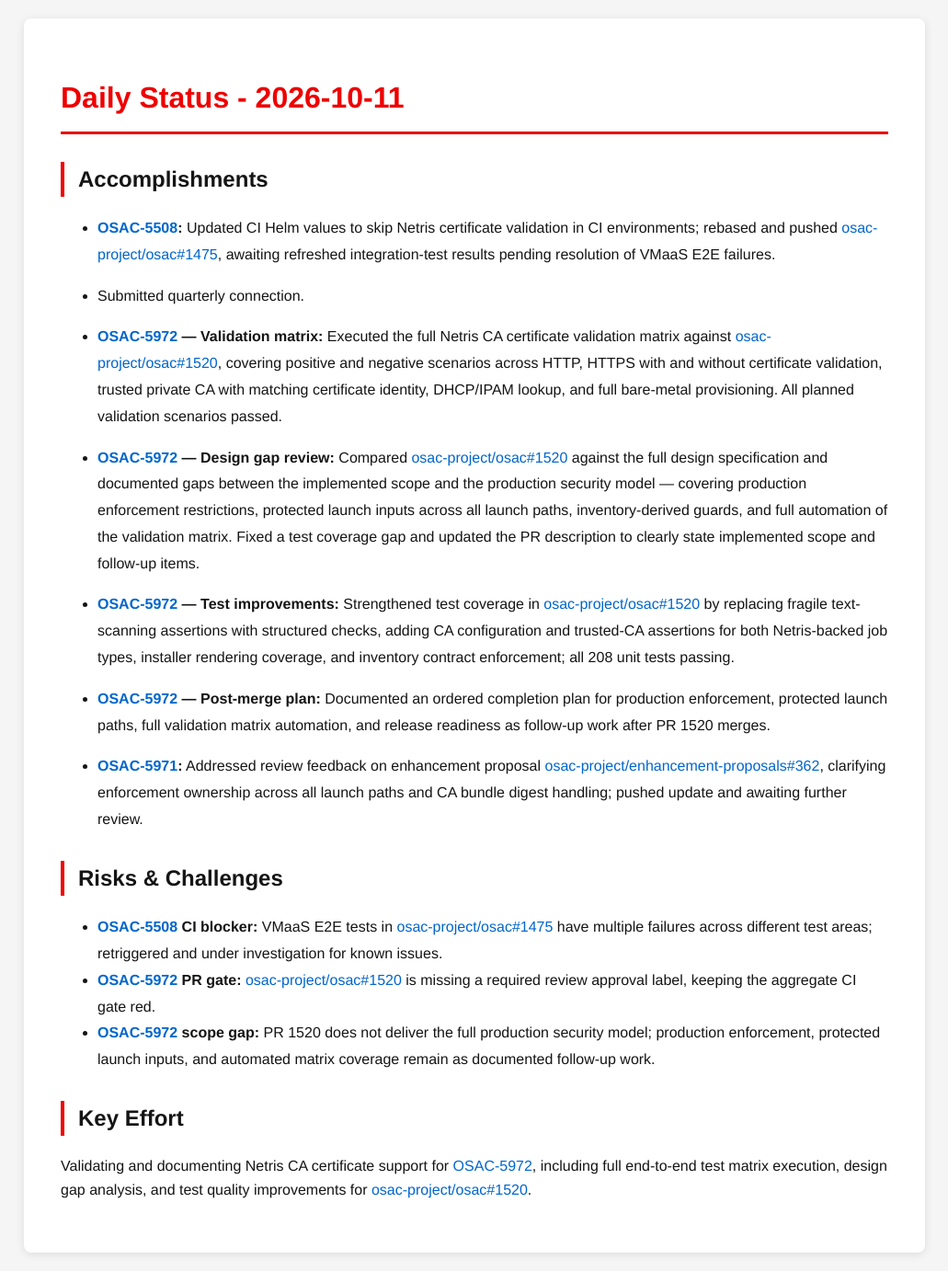
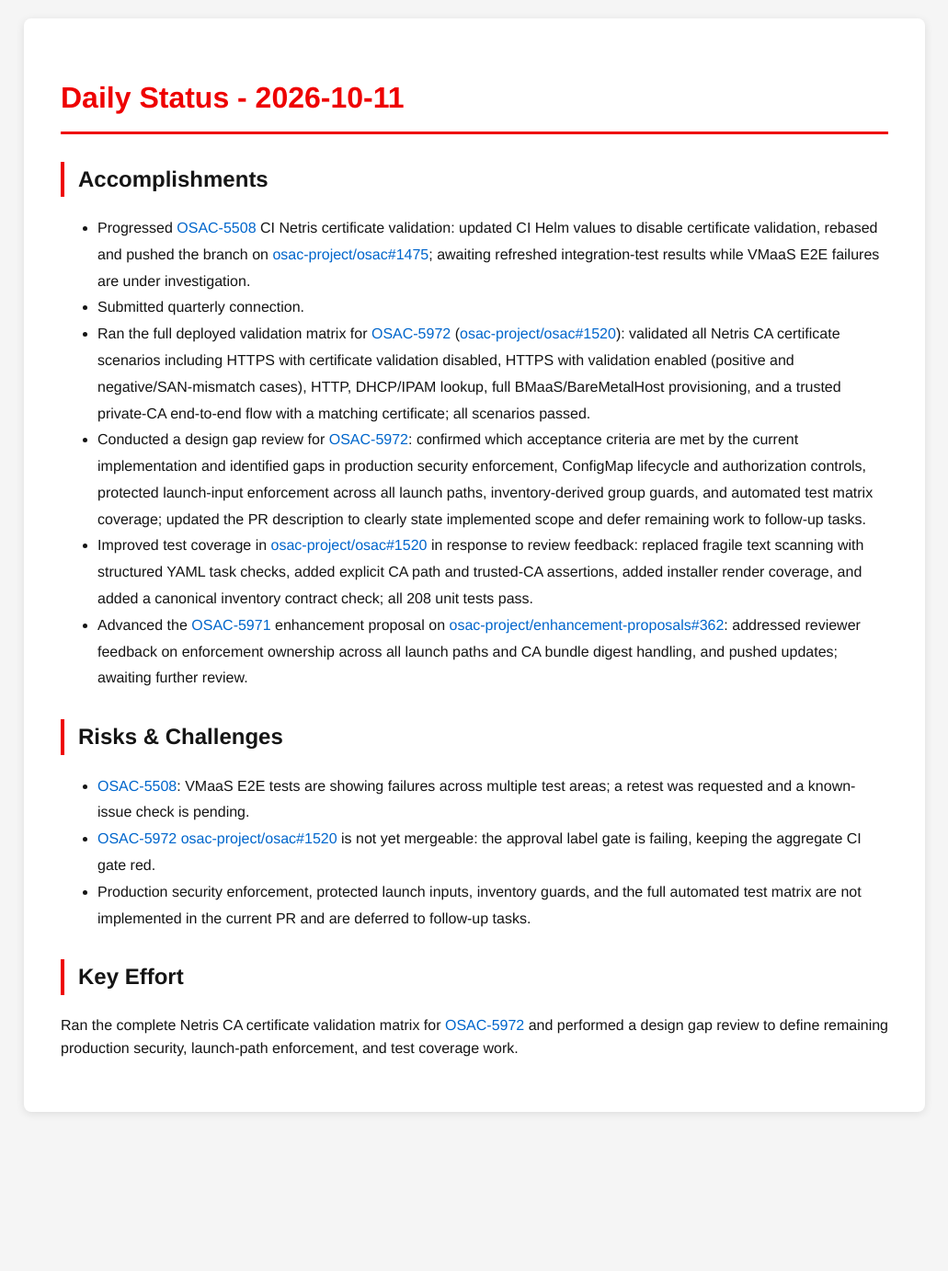
Before and after one commit to tzvatot/daily-status, a Jekyll site: the page built from 2026-10-11.md, in a window 1280 px wide. Shown: the whole page at 92% size, without its empty margins (124-1155 px from the left). Built offline with Jekyll 4.4.1, drawn with Linux system fonts in a browser that asks for light colours; after the commit the page ends 1229 px from its top, so only the background shows below that.

Commit message:
Daily status update - 2026-10-11

```diff
--- a/2026-10-11.md
+++ b/2026-10-11.md
@@ -7,27 +7,17 @@ date: 2026-10-11
 # Daily Status - 2026-10-11
 
 ## Accomplishments
-
-- **[OSAC-5508](https://redhat.atlassian.net/browse/OSAC-5508):** Updated CI Helm values to skip Netris certificate validation in CI environments; rebased and pushed [osac-project/osac#1475](https://github.com/osac-project/osac/pull/1475), awaiting refreshed integration-test results pending resolution of VMaaS E2E failures.
-
+- Progressed [OSAC-5508](https://redhat.atlassian.net/browse/OSAC-5508) CI Netris certificate validation: updated CI Helm values to disable certificate validation, rebased and pushed the branch on [osac-project/osac#1475](https://github.com/osac-project/osac/pull/1475); awaiting refreshed integration-test results while VMaaS E2E failures are under investigation.
 - Submitted quarterly connection.
-
-- **[OSAC-5972](https://redhat.atlassian.net/browse/OSAC-5972) — Validation matrix:** Executed the full Netris CA certificate validation matrix against [osac-project/osac#1520](https://github.com/osac-project/osac/pull/1520), covering positive and negative scenarios across HTTP, HTTPS with and without certificate validation, trusted private CA with matching certificate identity, DHCP/IPAM lookup, and full bare-metal provisioning. All planned validation scenarios passed.
-
-- **[OSAC-5972](https://redhat.atlassian.net/browse/OSAC-5972) — Design gap review:** Compared [osac-project/osac#1520](https://github.com/osac-project/osac/pull/1520) against the full design specification and documented gaps between the implemented scope and the production security model — covering production enforcement restrictions, protected launch inputs across all launch paths, inventory-derived guards, and full automation of the validation matrix. Fixed a test coverage gap and updated the PR description to clearly state implemented scope and follow-up items.
-
-- **[OSAC-5972](https://redhat.atlassian.net/browse/OSAC-5972) — Test improvements:** Strengthened test coverage in [osac-project/osac#1520](https://github.com/osac-project/osac/pull/1520) by replacing fragile text-scanning assertions with structured checks, adding CA configuration and trusted-CA assertions for both Netris-backed job types, installer rendering coverage, and inventory contract enforcement; all 208 unit tests passing.
-
-- **[OSAC-5972](https://redhat.atlassian.net/browse/OSAC-5972) — Post-merge plan:** Documented an ordered completion plan for production enforcement, protected launch paths, full validation matrix automation, and release readiness as follow-up work after PR 1520 merges.
-
-- **[OSAC-5971](https://redhat.atlassian.net/browse/OSAC-5971):** Addressed review feedback on enhancement proposal [osac-project/enhancement-proposals#362](https://github.com/osac-project/enhancement-proposals/pull/362), clarifying enforcement ownership across all launch paths and CA bundle digest handling; pushed update and awaiting further review.
+- Ran the full deployed validation matrix for [OSAC-5972](https://redhat.atlassian.net/browse/OSAC-5972) ([osac-project/osac#1520](https://github.com/osac-project/osac/pull/1520)): validated all Netris CA certificate scenarios including HTTPS with certificate validation disabled, HTTPS with validation enabled (positive and negative/SAN-mismatch cases), HTTP, DHCP/IPAM lookup, full BMaaS/BareMetalHost provisioning, and a trusted private-CA end-to-end flow with a matching certificate; all scenarios passed.
+- Conducted a design gap review for [OSAC-5972](https://redhat.atlassian.net/browse/OSAC-5972): confirmed which acceptance criteria are met by the current implementation and identified gaps in production security enforcement, ConfigMap lifecycle and authorization controls, protected launch-input enforcement across all launch paths, inventory-derived group guards, and automated test matrix coverage; updated the PR description to clearly state implemented scope and defer remaining work to follow-up tasks.
+- Improved test coverage in [osac-project/osac#1520](https://github.com/osac-project/osac/pull/1520) in response to review feedback: replaced fragile text scanning with structured YAML task checks, added explicit CA path and trusted-CA assertions, added installer render coverage, and added a canonical inventory contract check; all 208 unit tests pass.
+- Advanced the [OSAC-5971](https://redhat.atlassian.net/browse/OSAC-5971) enhancement proposal on [osac-project/enhancement-proposals#362](https://github.com/osac-project/enhancement-proposals/pull/362): addressed reviewer feedback on enforcement ownership across all launch paths and CA bundle digest handling, and pushed updates; awaiting further review.
 
 ## Risks & Challenges
-
-- **[OSAC-5508](https://redhat.atlassian.net/browse/OSAC-5508) CI blocker:** VMaaS E2E tests in [osac-project/osac#1475](https://github.com/osac-project/osac/pull/1475) have multiple failures across different test areas; retriggered and under investigation for known issues.
-- **[OSAC-5972](https://redhat.atlassian.net/browse/OSAC-5972) PR gate:** [osac-project/osac#1520](https://github.com/osac-project/osac/pull/1520) is missing a required review approval label, keeping the aggregate CI gate red.
-- **[OSAC-5972](https://redhat.atlassian.net/browse/OSAC-5972) scope gap:** PR 1520 does not deliver the full production security model; production enforcement, protected launch inputs, and automated matrix coverage remain as documented follow-up work.
+- [OSAC-5508](https://redhat.atlassian.net/browse/OSAC-5508): VMaaS E2E tests are showing failures across multiple test areas; a retest was requested and a known-issue check is pending.
+- [OSAC-5972](https://redhat.atlassian.net/browse/OSAC-5972) [osac-project/osac#1520](https://github.com/osac-project/osac/pull/1520) is not yet mergeable: the approval label gate is failing, keeping the aggregate CI gate red.
+- Production security enforcement, protected launch inputs, inventory guards, and the full automated test matrix are not implemented in the current PR and are deferred to follow-up tasks.
 
 ## Key Effort
-
-Validating and documenting Netris CA certificate support for [OSAC-5972](https://redhat.atlassian.net/browse/OSAC-5972), including full end-to-end test matrix execution, design gap analysis, and test quality improvements for [osac-project/osac#1520](https://github.com/osac-project/osac/pull/1520).
+Ran the complete Netris CA certificate validation matrix for [OSAC-5972](https://redhat.atlassian.net/browse/OSAC-5972) and performed a design gap review to define remaining production security, launch-path enforcement, and test coverage work.
```
